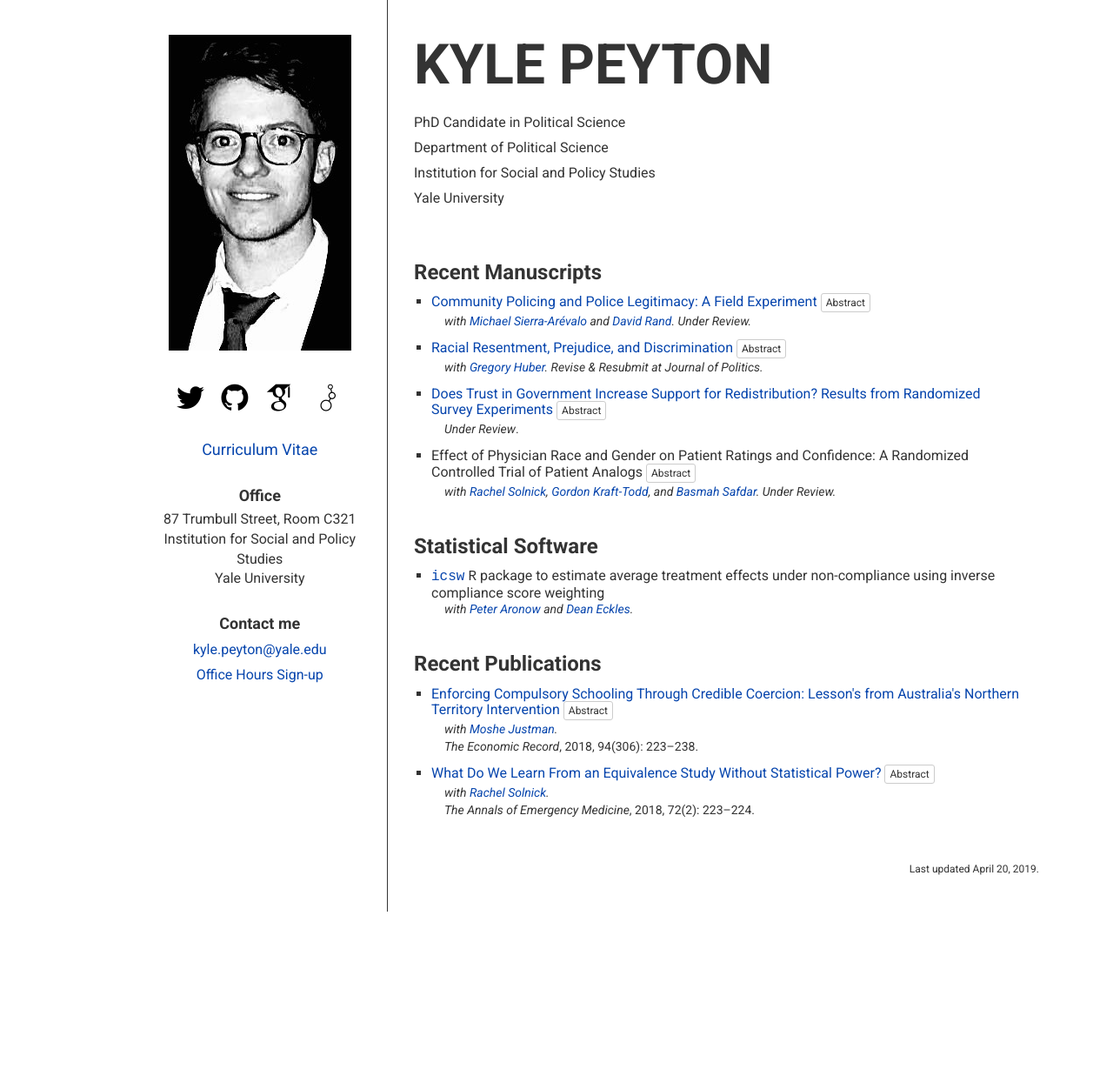
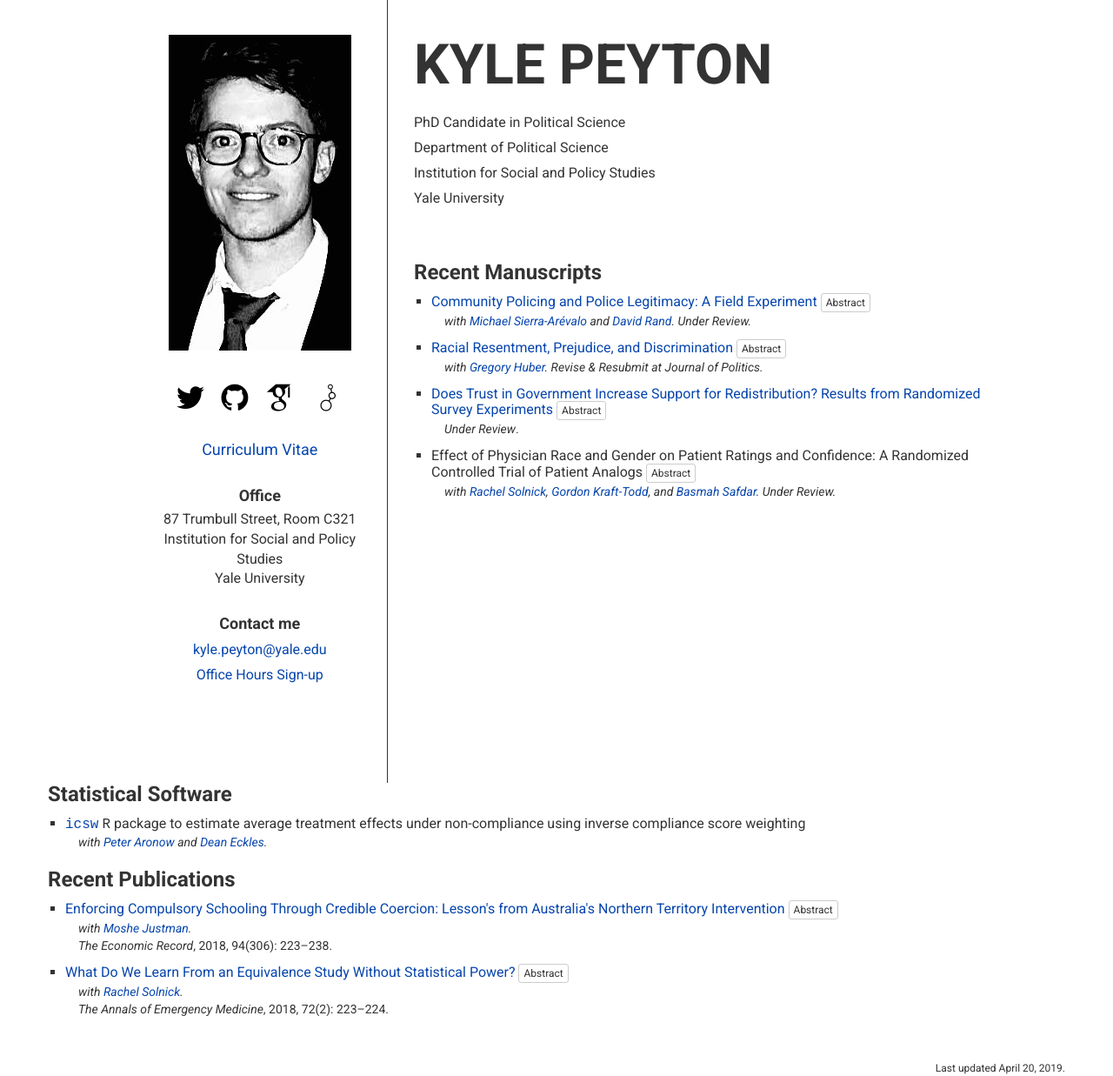
Before and after one commit to kylepeyton/kylepeyton.github.io, a Jekyll site: the page index.html, which Jekyll copies as it is, in a window 1280 px wide. Shown: the whole page at 87% size. Built offline with Jekyll 4.4.1, drawn with Linux system fonts in a browser that asks for light colours; some web fonts are replaced; before the commit the page ends 1048 px from its top, so only the background shows below that.

Commit message:
Update index.html

```diff
--- a/index.html
+++ b/index.html
@@ -134,7 +134,7 @@
 					Effect of Physician Race and Gender on Patient Ratings and Confidence: A Randomized Controlled Trial of Patient Analogs
 					<button type="button" class="btn btn-default btn-xs" data-toggle="collapse" data-target="#PatientBias_abstract" aria-expanded="false" aria-controls="#PatientBias_abstract">Abstract</button>
 				</h4>
-				<div class="paperinfo"><span class="coauthors">with <a href="https://ihpi.umich.edu/our-experts/solnick">Rachel Solnick</a>, <a href="http://moralitylab.bc.edu/gordon-kraft-todd/">Gordon Kraft-Todd</a>, and <a href="https://medicine.yale.edu/emergencymed/people/basmah_safdar.profile">Basmah Safdar</a>. Under Review.</span></div>
+				<div class="paperinfo"><span class="coauthors">with <a href="https://ihpi.umich.edu/our-experts/solnick">Rachel Solnick</a>, <a href="http://moralitylab.bc.edu/gordon-kraft-todd/">Gordon Kraft-Todd</a>, and <a href="https://medicine.yale.edu/emergencymed/people/basmah_safdar.profile">Basmah Safdar</a>. Under Review.</span></div></span></div>
 				<div class="paperinfo"></div>
 				<div class="collapsecontainer"><div class="collapse" id="PatientBias_abstract"><div class="well well-sm abstract">Do patients discriminate against women physicians or those from minority groups by expressing less confidence in their clinical judgments or providing lower quality ratings? In two geographically diverse patient-analog experiments (N=3,215), random assignment of physician gender (Male or Female) and race (White or Black) did not significantly impact patient satisfaction or confidence in the clinical judgments of women or minority physicians, relative to the White Male physician control. Patient discrimination against women and black clinicians may be less of a barrier to fostering diversity and inclusion in healthcare than institutional discrimination and workplace inequities. </div></div></div>
 			</li>
```
